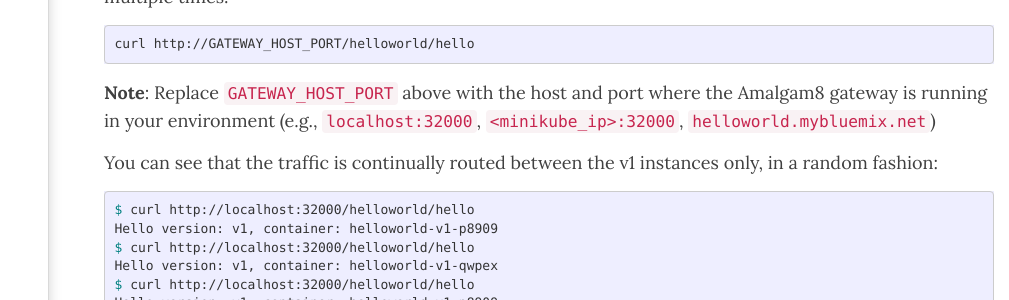
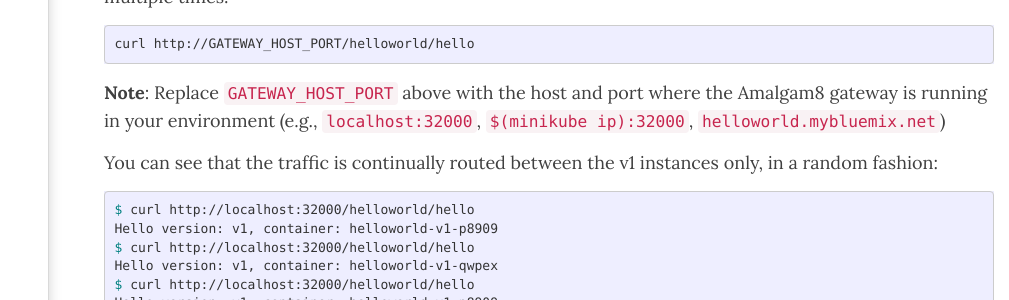
Before and after one commit to amalgam8/amalgam8.github.io, a Jekyll site: the page built from _docs/1-demo/helloworld.md, in a window 1280 px wide and 900 px high, scrolled down 1846 px. Shown: the part 148-448 px from the top of the window, without its empty margins (271-1280 px from the left). Built offline with Jekyll 4.4.1, drawn with Linux system fonts in a browser that asks for light colours; nearby versions of some CDN libraries; part of the change alters nothing that is shown.

```diff
--- a/_docs/1-demo/helloworld.md
+++ b/_docs/1-demo/helloworld.md
@@ -117,7 +117,7 @@ version "v1" and the other two belong to version "v2".
 
    **Note**: Replace `GATEWAY_HOST_PORT` above with the host and port where
    the Amalgam8 gateway is running in your environment (e.g., `localhost:32000`,
-   `<minikube_ip>:32000`, `helloworld.mybluemix.net`)
+   `$(minikube ip):32000`, `helloworld.mybluemix.net`)
 
    You can see that the traffic is continually routed between the v1 instances only, in a random fashion:
 
```
